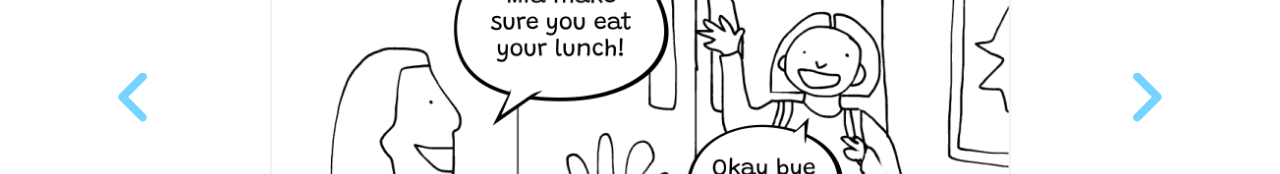
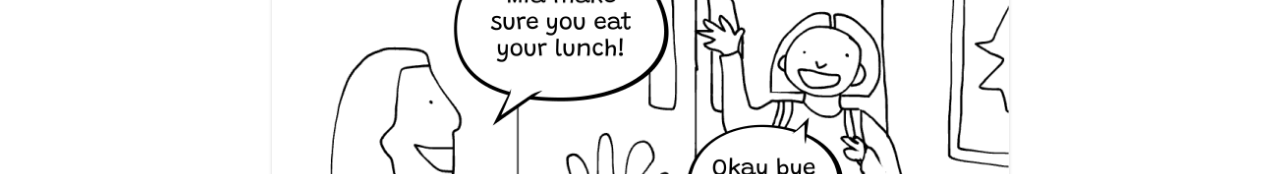
Before and after one commit to jessicatong8/afd-story, a React (Vite) app: page /read/1 in a window 1280 px wide. Shown: the part 268-442 px from the top of the page. Built offline with nearby package versions, Linux system fonts and the light colour scheme.

Commit message:
comment out icons

```diff
--- a/src/components/BackButton.tsx
+++ b/src/components/BackButton.tsx
@@ -6,13 +6,13 @@ const BackButton = () => {
 
   return (
     <button onClick={handleBack}>
-      <FaChevronLeft
+      {/* <FaChevronLeft
         className={`flex w-12 h-12 items-center justify-center rounded-full transition
         ${currentPage === 0 && "opacity-0 "}
         ${backIsActive ? "text-sky-300  hover:text-sky-500 active:text-sky-500 cursor-pointer" : "text-gray-200 cursor-not-allowed"}
       `}
         style={{ strokeWidth: 13 }}
-      />
+      /> */}
     </button>
   );
 };
--- a/src/components/Home/AutoHideNavScroll.tsx
+++ b/src/components/Home/AutoHideNavScroll.tsx
@@ -1,5 +1,5 @@
 import { useEffect, useState } from "react";
-import NavigationBar from "./NavigationBar";
+import NavigationBar from "../NavigationBar";
 
 function StickyAutoHideNavbar() {
   const [showNavbar, setShowNavbar] = useState(true);
--- a/src/components/NavigationBar.tsx
+++ b/src/components/NavigationBar.tsx
@@ -46,7 +46,7 @@ const NavigationBar = () => {
 
         {/* Mobile Menu Overlay */}
         <button onClick={() => setShowMenu(true)} className="block sm:hidden">
-          <FiMenu className="scale-130" />
+          {/* <FiMenu className="scale-130" /> */}
         </button>
       </nav>
 
--- a/src/components/NavigationMenu.tsx
+++ b/src/components/NavigationMenu.tsx
@@ -42,7 +42,7 @@ const NavigationMenu = ({ closeMenu }: Props) => {
         className="absolute top-2 right-0 p-6 scale-175"
         onClick={closeMenu}
       >
-        <IoCloseOutline />
+        {/* <IoCloseOutline /> */}
       </button>
       <div className="pt-8  ">
         {/* <h2 className="text-lg font-semibold">Menu</h2> */}
--- a/src/components/NextButton.tsx
+++ b/src/components/NextButton.tsx
@@ -6,11 +6,11 @@ const NextButton = () => {
 
   return (
     <button onClick={handleNext}>
-      <FaChevronRight
+      {/* <FaChevronRight
         className={`flex w-12 h-12 items-center justify-center rounded-full
         ${nextIsActive ? "text-sky-300  hover:text-sky-500 active:text-sky-500 transition cursor-pointer" : "text-gray-200 cursor-not-allowed"}`}
         style={{ strokeWidth: 13 }}
-      />
+      /> */}
     </button>
   );
 };
```
